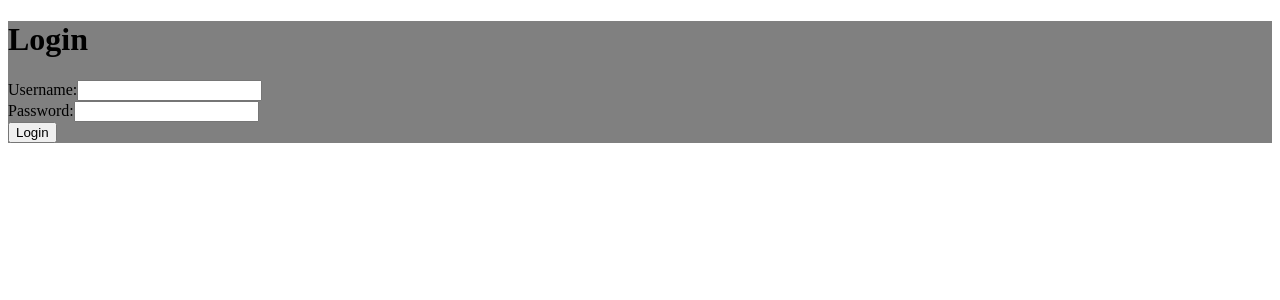
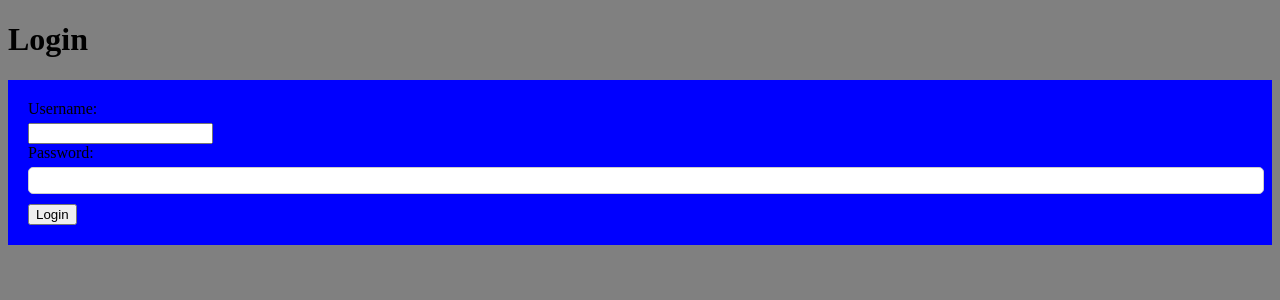
Before and after one commit to gyreyirisansah/easy-vote, a React (Create React App) app in the folder front-end/: page /login in a window 1280 px wide. Shown: the top 300 px of the page. Built offline with nearby package versions, Linux system fonts and the light colour scheme.

Commit message:
css template added

```diff
--- /dev/null
+++ b/front-end/src/assets/styles/styles.css
@@ -0,0 +1,23 @@
+body {
+    background-color: gray;
+  }
+
+  form {
+    background-color: blue;
+    padding: 20px;
+  }
+
+  label {
+    display: block;
+    margin-bottom: 5px;
+  }
+
+  input[type="text"],
+  input[type="password"] {
+    display: block;
+    width: 100%;
+    padding: 5px;
+    margin-bottom: 10px;
+    border: 1px solid #ccc;
+    border-radius: 5px;
+  }
--- a/front-end/src/index.js
+++ b/front-end/src/index.js
@@ -5,7 +5,7 @@ import { Provider } from 'react-redux';
 import { configureStore } from '@reduxjs/toolkit';
 import rootReducer from './redux/index';
 import reportWebVitals from "./reportWebVitals";
-
+import "./assets/styles/styles.css"
 
 const store = configureStore({
   reducer: rootReducer
```
